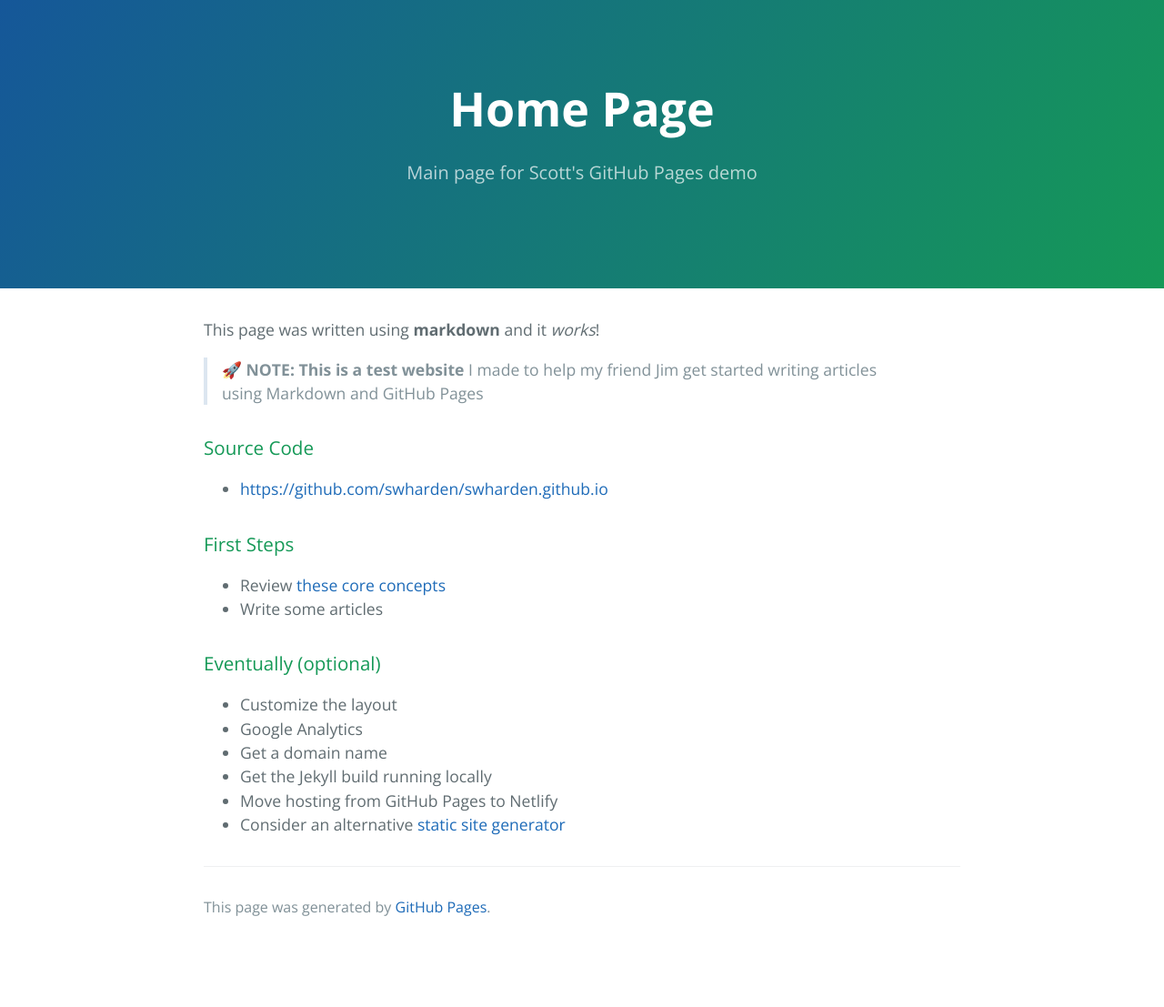
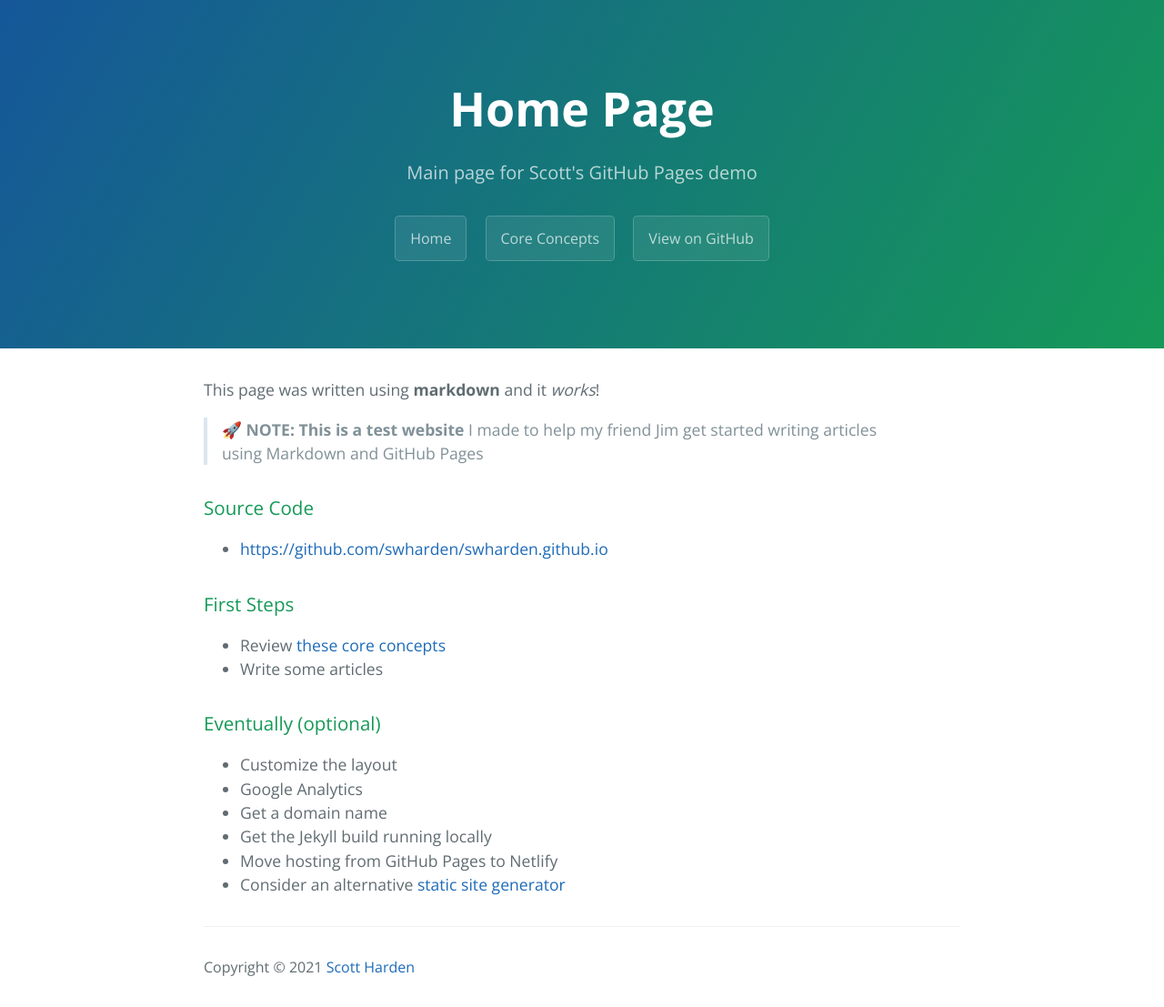
Before and after one commit to swharden/swharden.github.io, a Jekyll site: the page built from index.md, in a window 1280 px wide. Shown: the whole page at 91% size. Built offline with Jekyll 4.4.1, drawn with Linux system fonts in a browser that asks for light colours; our own code applies the rules of GitHub Pages for plain Markdown files; before the commit the page ends 1041 px from its top, so only the background shows below that.

Commit message:
simplify layout

```diff
--- a/_layouts/default.html
+++ b/_layouts/default.html
@@ -1,50 +1,34 @@
 <!DOCTYPE html>
-<html lang="{{ site.lang | default: "en-US" }}">
+<html lang="en-US">
+
 <head>
-
-    {% if site.google_analytics %}
-      <script async src="https://www.googletagmanager.com/gtag/js?id={{ site.google_analytics }}"></script>
-      <script>
-        window.dataLayer = window.dataLayer || [];
-        function gtag(){dataLayer.push(arguments);}
-        gtag('js', new Date());
-        gtag('config', '{{ site.google_analytics }}');
-      </script>
-    {% endif %}
   <meta charset="UTF-8">
-
   {% seo %}
   <link rel="preconnect" href="https://fonts.gstatic.com">
-    <link rel="preload" href="https://fonts.googleapis.com/css?family=Open+Sans:400,700&display=swap" as="style" type="text/css" crossorigin>
+  <link rel="preload" href="https://fonts.googleapis.com/css?family=Open+Sans:400,700&display=swap" as="style"
+    type="text/css" crossorigin>
   <meta name="viewport" content="width=device-width, initial-scale=1">
   <meta name="theme-color" content="#157878">
   <meta name="apple-mobile-web-app-status-bar-style" content="black-translucent">
-    <link rel="stylesheet" href="{{ '/assets/css/style.css?v=' | append: site.github.build_revision | relative_url }}">
+  <link rel="stylesheet" href="/assets/css/style.css">
 </head>
+
 <body>
-    <a id="skip-to-content" href="#content">Skip to the content.</a>
-
   <header class="page-header" role="banner">
-      <h1 class="project-name">{{ page.title | default: site.title | default: site.github.repository_name }}</h1>
-      <h2 class="project-tagline">{{ page.description | default: site.description | default: site.github.project_tagline }}</h2>
-      {% if site.github.is_project_page %}
-        <a href="{{ site.github.repository_url }}" class="btn">View on GitHub</a>
-      {% endif %}
-      {% if site.show_downloads %}
-        <a href="{{ site.github.zip_url }}" class="btn">Download .zip</a>
-        <a href="{{ site.github.tar_url }}" class="btn">Download .tar.gz</a>
-      {% endif %}
+    <h1 class="project-name">{{ page.title }}</h1>
+    <h2 class="project-tagline">{{ page.description }}</h2>
+    <a href="/" class="btn">Home</a>
+    <a href="/" class="btn">Core Concepts</a>
+    <a href="https://github.com/swharden/swharden.github.io" class="btn">View on GitHub</a>
   </header>
 
   <main id="content" class="main-content" role="main">
     {{ content }}
 
     <footer class="site-footer">
-        {% if site.github.is_project_page %}
-          <span class="site-footer-owner"><a href="{{ site.github.repository_url }}">{{ site.github.repository_name }}</a> is maintained by <a href="{{ site.github.owner_url }}">{{ site.github.owner_name }}</a>.</span>
-        {% endif %}
-        <span class="site-footer-credits">This page was generated by <a href="https://pages.github.com">GitHub Pages</a>.</span>
+      Copyright © 2021 <a href="https://swharden.com">Scott Harden</a>
     </footer>
   </main>
 </body>
+
 </html>
```
Lines whose indentation alone changed are shown as unchanged.
